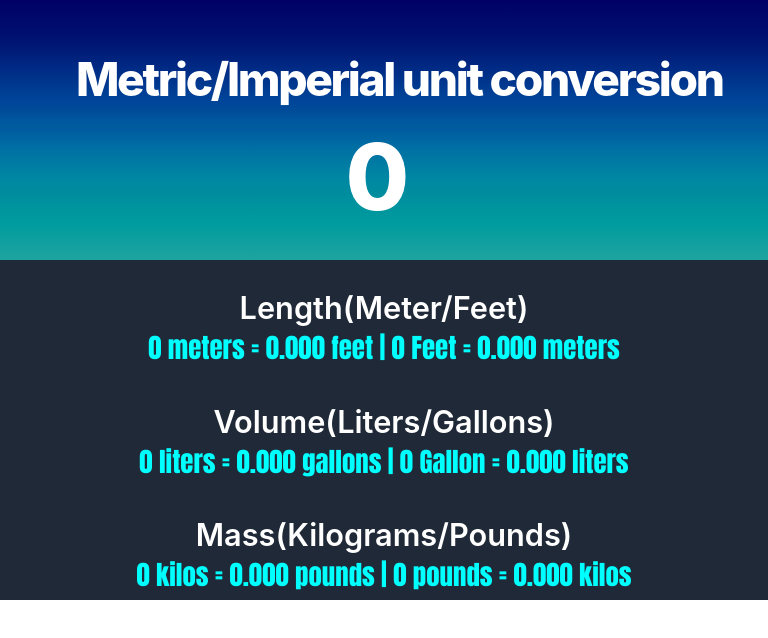
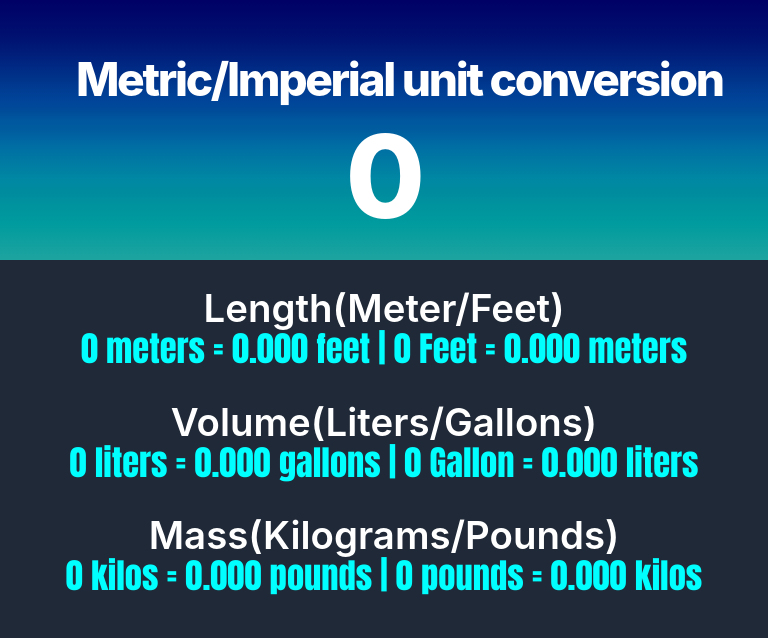
Before and after one commit to Amalghoshv/Unit_Coverter-JS, a plain HTML site: page index.html in a window 768 px wide. Drawn offline with Linux system fonts and the light colour scheme.

Commit message:
Font size updated

```diff
--- a/style.css
+++ b/style.css
@@ -49,7 +49,7 @@ h1 {
 }
 .down {
   width: 100%;
-  height: 100%;
+  height: 900px;
   background-color: #1f2937;
 
 }
@@ -105,24 +105,20 @@ input::-webkit-inner-spin-button {
 input[type=number] {
   -moz-appearance: textfield;
 }
-@media screen and (min-width: 601px) {
-  div.example {
-    font-size: 80px;
-  }
-}
+
 
 @media screen and (max-width: 900px) {
   h4 {
-    font-size: 4vw;
+    font-size: 5vw;
   }
   h6{
-    font-size: 3.5vw;
+    font-size: 4.5vw;
   }
   h1{
     font-size: 6vw;
 
   }
   #input{
-    font-size:12vw ;
+    font-size:15vw ;
   }
 }
```
